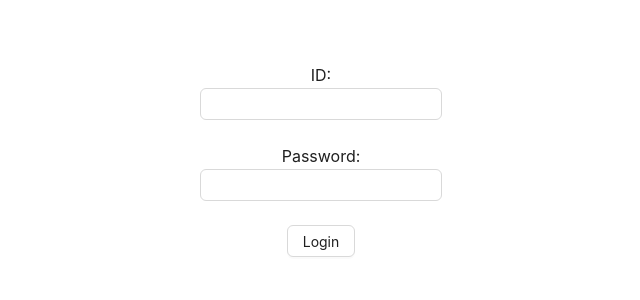
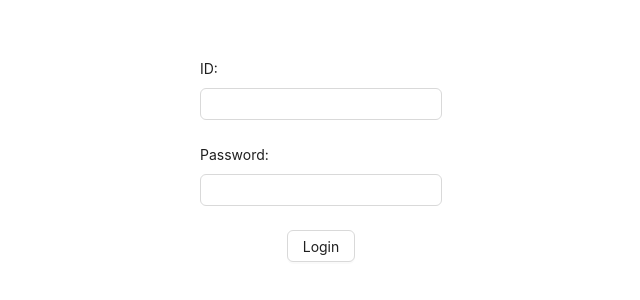
Before and after one commit to Kamrulthedev/ph-university-managment-clint, a React (Vite) app: page /login in a window 1280 px wide. Shown: the part 240-540 px from the top of the page, without its empty margins (319-959 px from the left). Built offline with nearby package versions, Linux system fonts and the light colour scheme.

Commit message:
using-select-form-compument

```diff
--- a/src/compunents/form/PHFrom.tsx
+++ b/src/compunents/form/PHFrom.tsx
@@ -16,7 +16,7 @@ const PHFrom = ({ onSubmit, children }: TForm) => {
   const methods = useForm();
   return (
     <FormProvider {...methods}>
-      <Form
+      <Form layout="vertical"
         style={{ textAlign: "center" }}
         onFinish={methods.handleSubmit(onSubmit)}
       >
--- a/src/compunents/form/PHInput.tsx
+++ b/src/compunents/form/PHInput.tsx
@@ -11,16 +11,11 @@ type TPropos = {
 const PHInput = ({ label, type, name, control }: TPropos) => {
   return (
     <div style={{ marginBottom: "20px" }}>
-      {label ? (
-        <label style={{ marginBottom: "10px", fontSize: 16 }} htmlFor={name}>
-          {label}
-        </label>
-      ) : null}
       <Controller
         name={name}
         control={control}
         render={({ field }) => (
-          <Form.Item>
+          <Form.Item label={label}>
             <Input {...field} type={type} id={name} />
           </Form.Item>
         )}
--- /dev/null
+++ b/src/compunents/form/PHSelect.tsx
@@ -0,0 +1,24 @@
+import { Form, Select } from "antd";
+
+const PHSelect = ({ label }: any) => {
+  const handleChange = (value: string) => {
+    console.log(`selected ${value}`);
+  };
+
+  return (
+    <Form.Item label={label}>
+      <Select
+        style={{ width: "100%" }}
+        onChange={handleChange}
+        options={[
+          { value: "jack", label: "Jack" },
+          { value: "lucy", label: "Lucy" },
+          { value: "Yiminghe", label: "yiminghe" },
+          { value: "disabled", label: "Disabled", disabled: true },
+        ]}
+      />
+    </Form.Item>
+  );
+};
+
+export default PHSelect;
--- a/src/pages/Admin/AcademicManagment/CreateAcademicSemester.tsx
+++ b/src/pages/Admin/AcademicManagment/CreateAcademicSemester.tsx
@@ -2,6 +2,7 @@ import { FieldValues, SubmitHandler } from "react-hook-form";
 import PHFrom from "../../../compunents/form/PHFrom";
 import PHInput from "../../../compunents/form/PHInput";
 import { Button, Col, Flex } from "antd";
+import PHSelect from "../../../compunents/form/PHSelect";
 
 const CreateAcademicSemester = () => {
   const onsubmit: SubmitHandler<FieldValues> = (data) => {
@@ -13,7 +14,7 @@ const CreateAcademicSemester = () => {
       <Col span={6}>
         <PHFrom onSubmit={onsubmit}>
           <PHInput type="text" name="name" label="Name:"></PHInput>
-          <PHInput type="text" name="year" label="Year:"></PHInput>
+          <PHSelect label="Name"></PHSelect>
           <Button htmlType="submit">Submit</Button>
         </PHFrom>
       </Col>
```
